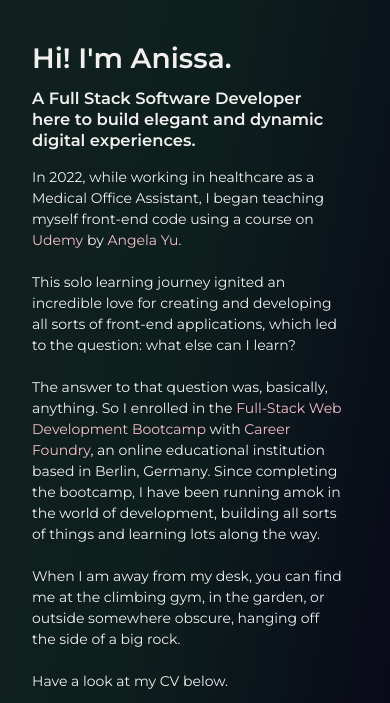
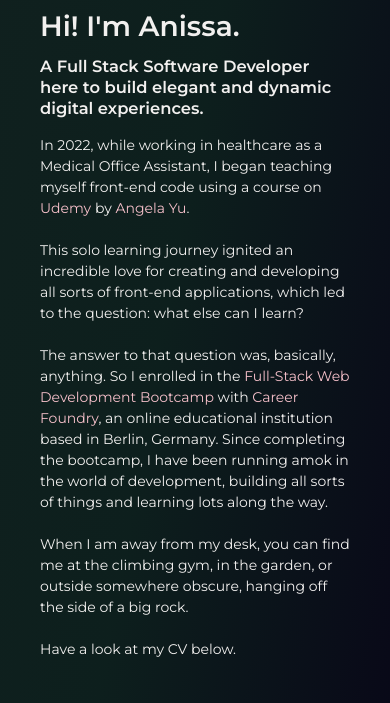
Before and after one commit to berteeny/anissabertoni, a plain HTML site: page index.html in a window 390 px wide. Shown: the part 117-820 px from the top of the page. Drawn offline with Linux system fonts and the light colour scheme; a web font is replaced by a local one.

Commit message:
spacing change mw 767px

```diff
--- a/styles.css
+++ b/styles.css
@@ -320,7 +320,7 @@ footer {
 
   .about-left,
   .about-right {
-    padding: 2rem;
+    padding: 0rem 2.5rem;
     width: 80%;
   }
 
```
